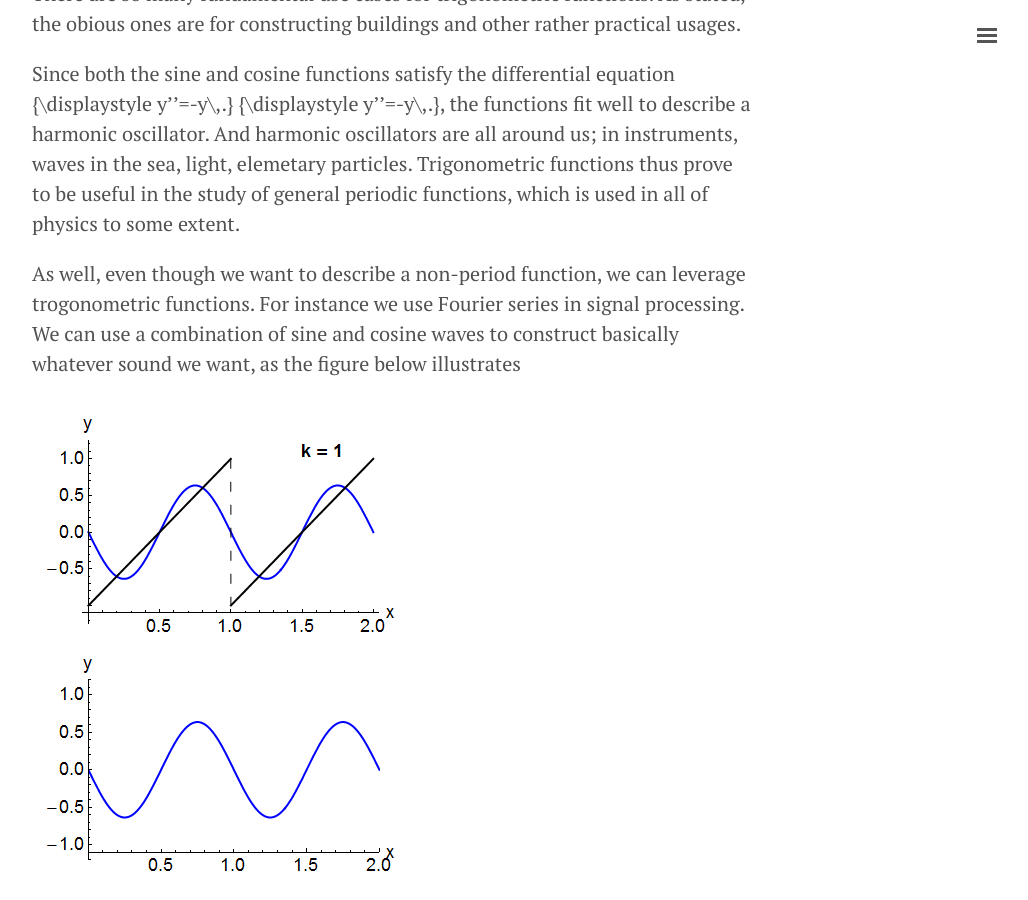
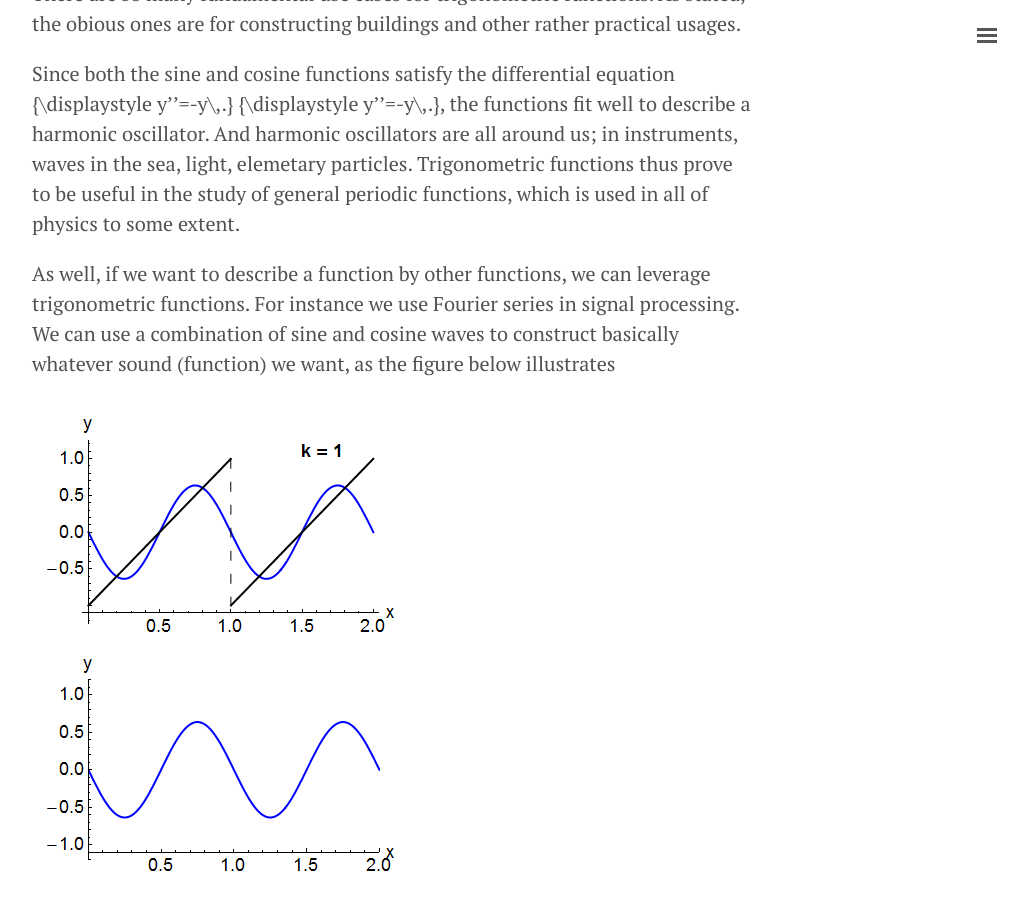
Before and after one commit to herman-hellenes/herman-hellenes.github.io, a Jekyll site: the page built from undone_posts/notes on trigonometry.md, in a window 1280 px wide and 900 px high, scrolled down 7309 px. Shown: the whole window, without its empty margins (248-1276 px from the left). Built offline with Jekyll 4.4.1, drawn with Linux system fonts in a browser that asks for light colours; nearby versions of some CDN libraries; formulas are drawn with MathJax 3; comment, search, counter and statistics services are not loaded.

Commit message:
Update notes on trigonometry.md

```diff
--- a/undone_posts/notes on trigonometry.md
+++ b/undone_posts/notes on trigonometry.md
@@ -97,7 +97,7 @@ There are so many fundamental use cases for trigonometric functions. As stated,
 
 Since both the sine and cosine functions satisfy the differential equation {\displaystyle y''=-y\,.} {\displaystyle y''=-y\,.}, the functions fit well to describe a harmonic oscillator. And harmonic oscillators are all around us; in instruments, waves in the sea, light, elemetary particles. Trigonometric functions thus prove to be useful in the study of general periodic functions, which is used in all of physics to some extent.
 
-As well, even though we want to describe a non-period function, we can leverage trogonometric functions. For instance we use Fourier series in signal processing. We can use a combination of sine and cosine waves to construct basically whatever sound we want, as the figure below illustrates
+As well, if we want to describe a function by other functions, we can leverage trigonometric functions. For instance we use Fourier series in signal processing. We can use a combination of sine and cosine waves to construct basically whatever sound (function) we want, as the figure below illustrates
 
 ![center](/figs/trigonometry/Sawtooth_Fourier_Animation.gif)
 
```
